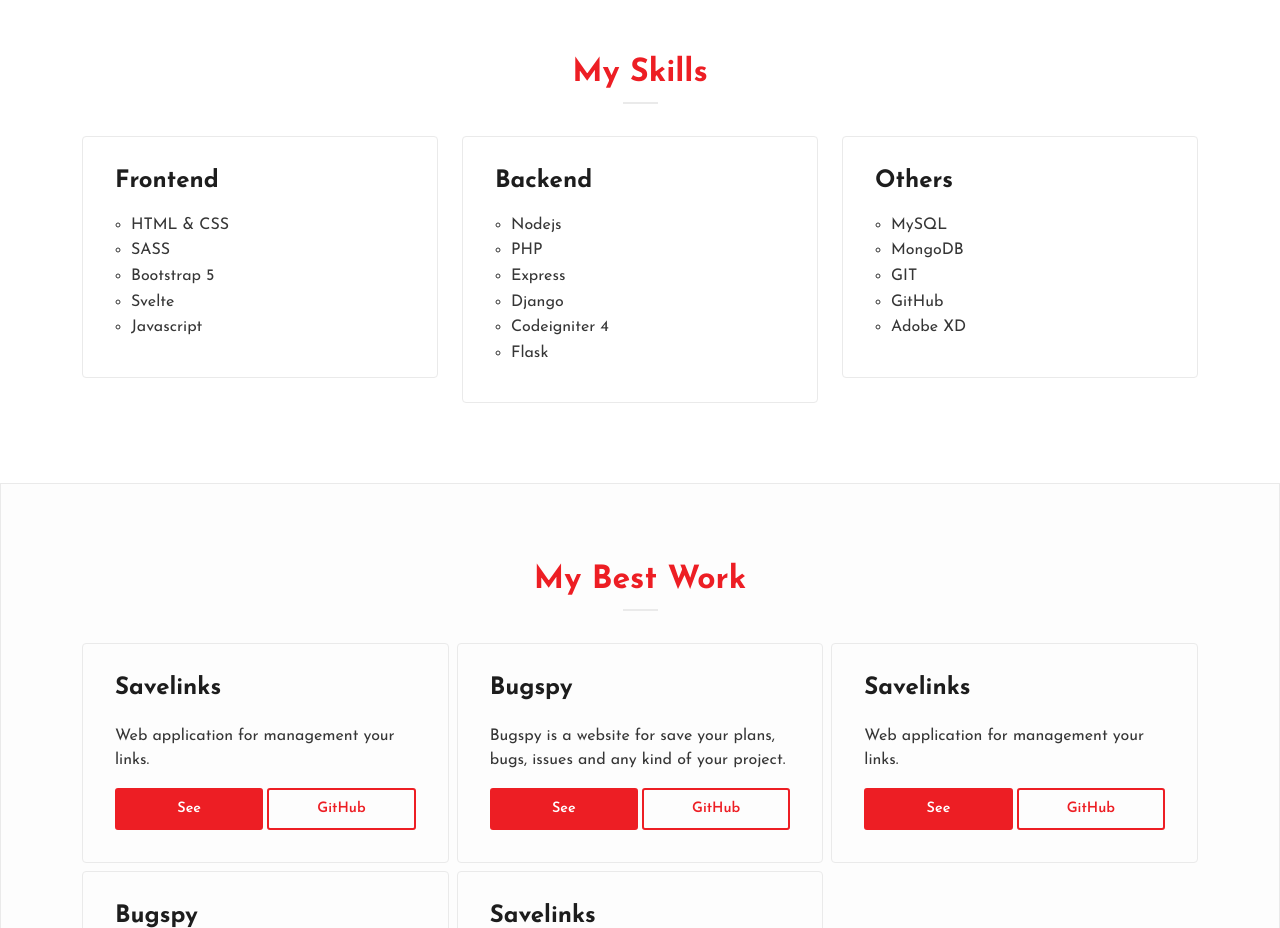
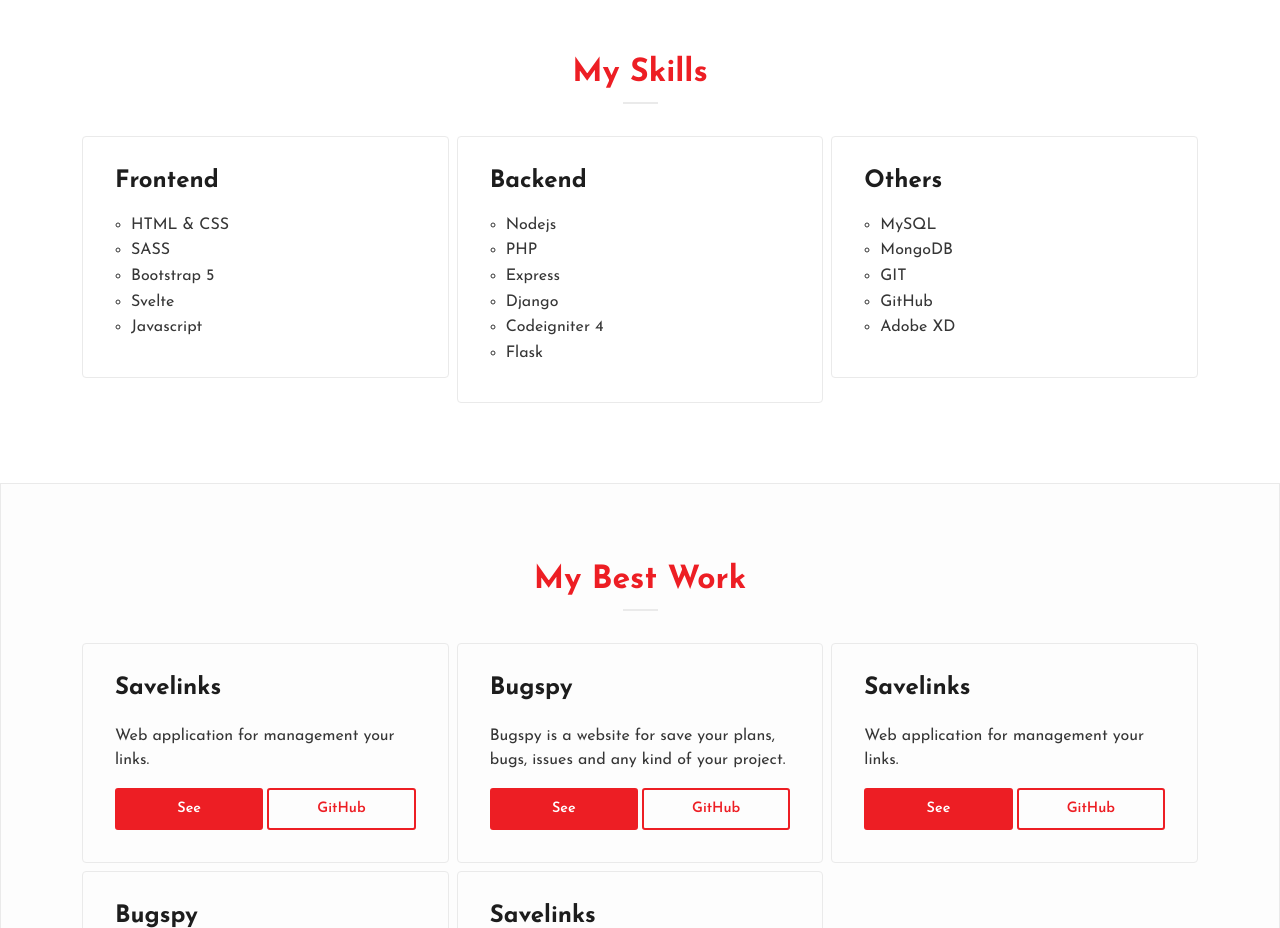
Before and after one commit to muhammadpauzi/muhammadpauzi-web-porfolio, a plain HTML site: page index.html in a window 1280 px wide. Shown: the part 900-1828 px from the top of the page. Drawn offline with Linux system fonts and the light colour scheme.

Commit message:
fix: add gap of my skills cards

```diff
--- a/index.html
+++ b/index.html
@@ -89,7 +89,7 @@
                 <div class="col">
                     <h2 class="title-md">My Skills</h2>
                     <hr class="line mx-auto">
-                    <div class="row">
+                    <div class="row g-2">
                         <div class="col-md-4">
                             <div class="my-skills-card">
                                 <h3 class="my-skills-card-title">Frontend</h3>
```
